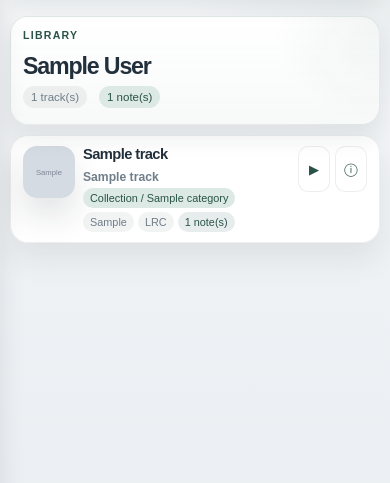
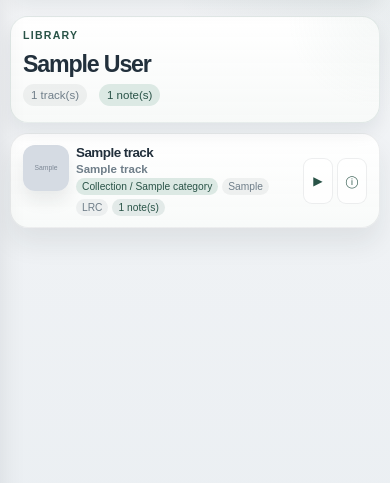
Before and after one commit to ZhehuaZhu/moments-library, a Flask app: page /music in a window 390 px wide. Shown: the part 144-627 px from the top of the page. Run offline with Flask 3, Linux system fonts and the light colour scheme; tables that the repository leaves empty hold one stand-in row (values such as "Sample post"); grey boxes marked "Sample" are stand-in pictures; parts of the project's set-up code (start-up, migrations or seed data) failed here and were passed over; some libraries are stand-ins or nearby versions.

Commit message:
优化歌曲展示

```diff
--- a/app/static/css/modules/library.css
+++ b/app/static/css/modules/library.css
@@ -11,7 +11,7 @@
 
 .music-library-page {
     display: grid;
-    gap: 16px;
+    gap: 12px;
 }
 
 .page-header.page-header--music-library {
@@ -19,25 +19,25 @@
     display: flex;
     justify-content: space-between;
     align-items: center;
-    gap: 14px;
-    padding: 14px 18px;
+    gap: 12px;
+    padding: 12px 16px;
     border: 1px solid rgba(63, 111, 100, 0.12);
-    border-radius: 24px;
-    background:
-        radial-gradient(circle at top right, rgba(145, 176, 165, 0.12), transparent 28%),
+    border-radius: 20px;
+    background:
+        radial-gradient(circle at top right, rgba(145, 176, 165, 0.08), transparent 24%),
         linear-gradient(180deg, rgba(255, 255, 255, 0.98), rgba(247, 249, 248, 0.95));
-    box-shadow: 0 14px 22px rgba(21, 33, 42, 0.08);
+    box-shadow: 0 10px 18px rgba(21, 33, 42, 0.07);
 }
 
 .music-library-page__hero {
     min-width: 0;
     display: grid;
-    gap: 4px;
+    gap: 2px;
 }
 
 .page-header.page-header--music-library h1 {
     margin: 0;
-    font-size: clamp(1.55rem, 3vw, 2.2rem);
+    font-size: clamp(1.35rem, 2.6vw, 1.85rem);
     letter-spacing: -0.05em;
     line-height: 1;
 }
@@ -49,59 +49,65 @@
 .music-library-page__toolbar {
     display: flex;
     align-items: center;
-    gap: 10px;
+    gap: 8px;
     flex-wrap: wrap;
 }
 
 .music-library-page__toolbar .stat-chip {
-    padding: 7px 10px;
-    font-size: 0.8rem;
+    padding: 6px 9px;
+    font-size: 0.76rem;
 }
 
 .music-library-page__create-button {
-    width: 38px;
-    height: 38px;
-    border-radius: 12px;
+    width: 34px;
+    height: 34px;
+    border-radius: 10px;
     box-shadow: none;
 }
 
 .music-library-page__create-button span {
-    font-size: 1.35rem;
+    font-size: 1.18rem;
     line-height: 1;
     transform: translateY(-1px);
 }
 
 .music-library-list {
     display: grid;
-    gap: 12px;
+    gap: 0;
+    padding: 6px 8px;
+    border: 1px solid rgba(34, 48, 60, 0.08);
+    border-radius: 24px;
+    background:
+        linear-gradient(180deg, rgba(255, 255, 255, 0.97), rgba(248, 250, 249, 0.94));
+    box-shadow: 0 16px 26px rgba(21, 33, 42, 0.08);
 }
 
 .track-row {
     display: grid;
-    gap: 12px;
-    align-items: center;
-    padding: 18px 20px;
-    border: 1px solid rgba(34, 48, 60, 0.08);
-    border-radius: 26px;
-    background: rgba(255, 255, 255, 0.96);
-    box-shadow: 0 16px 30px rgba(21, 33, 42, 0.08);
-    transition:
-        transform var(--transition),
-        box-shadow var(--transition),
-        border-color var(--transition);
+    gap: 8px;
+    align-items: center;
+    padding: 10px 12px;
+    border: 0;
+    border-bottom: 1px solid rgba(34, 48, 60, 0.06);
+    border-radius: 0;
+    background: transparent;
+    box-shadow: none;
+    transition: background var(--transition), border-color var(--transition);
+}
+
+.track-row:last-child {
+    border-bottom: 0;
 }
 
 .track-row:hover {
-    transform: translateY(-2px);
-    border-color: rgba(63, 111, 100, 0.16);
-    box-shadow: 0 22px 34px rgba(21, 33, 42, 0.12);
+    background: rgba(63, 111, 100, 0.05);
 }
 
 .track-row__primary {
     min-width: 0;
     display: grid;
-    grid-template-columns: 88px minmax(0, 1fr) auto;
-    gap: 16px;
+    grid-template-columns: 56px minmax(0, 1fr) auto;
+    gap: 12px;
     align-items: center;
 }
 
@@ -115,12 +121,12 @@
 }
 
 .track-row__cover {
-    width: 88px;
-    height: 88px;
+    width: 56px;
+    height: 56px;
     display: block;
-    border-radius: 24px;
+    border-radius: 14px;
     object-fit: cover;
-    box-shadow: 0 18px 32px rgba(21, 33, 42, 0.12);
+    box-shadow: 0 10px 16px rgba(21, 33, 42, 0.08);
     transition: transform var(--transition), box-shadow var(--transition);
 }
 
@@ -146,23 +152,25 @@
 .track-row__main {
     min-width: 0;
     display: grid;
-    gap: 8px;
+    gap: 2px;
 }
 
 .track-row__title-row {
-    display: grid;
-    gap: 8px;
+    display: flex;
+    align-items: center;
+    justify-content: space-between;
+    gap: 10px;
 }
 
 .track-row__title-group {
     min-width: 0;
     display: grid;
-    gap: 6px;
+    gap: 2px;
 }
 
 .track-row__title {
     margin: 0;
-    font-size: 1.16rem;
+    font-size: 0.94rem;
     line-height: 1.2;
     letter-spacing: -0.04em;
 }
@@ -186,23 +194,19 @@
 .track-row__artist {
     color: var(--muted);
     font-weight: 600;
-    font-size: 0.94rem;
+    font-size: 0.74rem;
 }
 
 .track-row__meta {
     display: flex;
     flex-wrap: wrap;
-    gap: 6px;
+    gap: 4px;
+    justify-content: flex-end;
+    align-items: center;
 }
 
 .track-row__summary {
-    color: var(--text);
-    font-size: 0.92rem;
-    line-height: 1.5;
-    display: -webkit-box;
-    overflow: hidden;
-    -webkit-box-orient: vertical;
-    -webkit-line-clamp: 1;
+    display: none;
 }
 
 .track-row__summary--placeholder {
@@ -212,19 +216,25 @@
 .track-row__actions {
     display: inline-flex;
     align-items: center;
-    gap: 8px;
-    align-self: start;
+    gap: 5px;
+    align-self: center;
 }
 
 .track-row__action {
-    width: 40px;
-    height: 40px;
+    width: 32px;
+    height: 32px;
     text-decoration: none;
     box-shadow: none;
+    border-radius: 10px;
 }
 
 .track-row__action span {
-    font-size: 1rem;
+    font-size: 0.82rem;
+}
+
+.track-row__meta .badge {
+    padding: 3px 7px;
+    font-size: 0.66rem;
 }
 
 .bookshelf-grid {
@@ -2357,6 +2367,11 @@
         justify-content: space-between;
     }
 
+    .music-library-list {
+        padding: 4px 6px;
+        border-radius: 22px;
+    }
+
     .track-row {
         align-items: stretch;
     }
@@ -2373,25 +2388,35 @@
         font-size: clamp(1.3rem, 5vw, 1.7rem);
     }
 
+    .music-library-list {
+        padding: 4px 5px;
+        border-radius: 20px;
+    }
+
     .track-row {
-        padding: 12px 14px;
-        border-radius: 20px;
+        padding: 9px 10px;
+        border-radius: 0;
     }
 
     .track-row__primary {
-        grid-template-columns: 60px minmax(0, 1fr) auto;
-        gap: 10px;
+        grid-template-columns: 52px minmax(0, 1fr) auto;
+        gap: 8px;
         align-items: flex-start;
     }
 
     .track-row__cover {
-        width: 60px;
-        height: 60px;
-        border-radius: 16px;
+        width: 52px;
+        height: 52px;
+        border-radius: 14px;
     }
 
     .track-row__title {
-        font-size: 0.98rem;
+        font-size: 0.9rem;
+    }
+
+    .track-row__title-row {
+        display: grid;
+        gap: 6px;
     }
 
     .track-row__artist {
@@ -2403,8 +2428,8 @@
     }
 
     .track-row__meta .badge {
-        padding: 5px 8px;
-        font-size: 0.72rem;
+        padding: 4px 7px;
+        font-size: 0.68rem;
     }
 
     .track-row__action {
@@ -2429,6 +2454,11 @@
         font-size: clamp(1.18rem, 6vw, 1.45rem);
     }
 
+    .music-library-list {
+        padding: 3px 4px;
+        border-radius: 18px;
+    }
+
     .music-library-page__hero .eyebrow {
         font-size: 0.66rem;
     }
@@ -2453,35 +2483,36 @@
     }
 
     .track-row {
-        padding: 10px 12px;
-        border-radius: 18px;
+        padding: 8px 8px;
+        border-radius: 0;
     }
 
     .track-row__primary {
-        grid-template-columns: 52px minmax(0, 1fr) auto;
-        gap: 8px;
+        grid-template-columns: 46px minmax(0, 1fr) auto;
+        gap: 7px;
     }
 
     .track-row__cover {
-        width: 52px;
-        height: 52px;
-        border-radius: 14px;
+        width: 46px;
+        height: 46px;
+        border-radius: 12px;
     }
 
     .track-row__main {
+        gap: 2px;
+    }
+
+    .track-row__title-row {
+        display: grid;
         gap: 3px;
     }
 
-    .track-row__title-row {
-        gap: 4px;
-    }
-
     .track-row__title {
-        font-size: 0.92rem;
+        font-size: 0.84rem;
     }
 
     .track-row__artist {
-        font-size: 0.76rem;
+        font-size: 0.72rem;
     }
 
     .track-row__summary {
@@ -2490,24 +2521,25 @@
 
     .track-row__meta {
         gap: 4px;
+        justify-content: flex-start;
     }
 
     .track-row__meta .badge {
-        padding: 4px 7px;
-        font-size: 0.68rem;
+        padding: 3px 6px;
+        font-size: 0.64rem;
     }
 
     .track-row__actions {
-        gap: 5px;
+        gap: 4px;
     }
 
     .track-row__action {
-        width: 32px;
-        height: 32px;
-        border-radius: 10px;
+        width: 30px;
+        height: 30px;
+        border-radius: 9px;
     }
 
     .track-row__action span {
-        font-size: 0.82rem;
-    }
-}
+        font-size: 0.76rem;
+    }
+}
```
